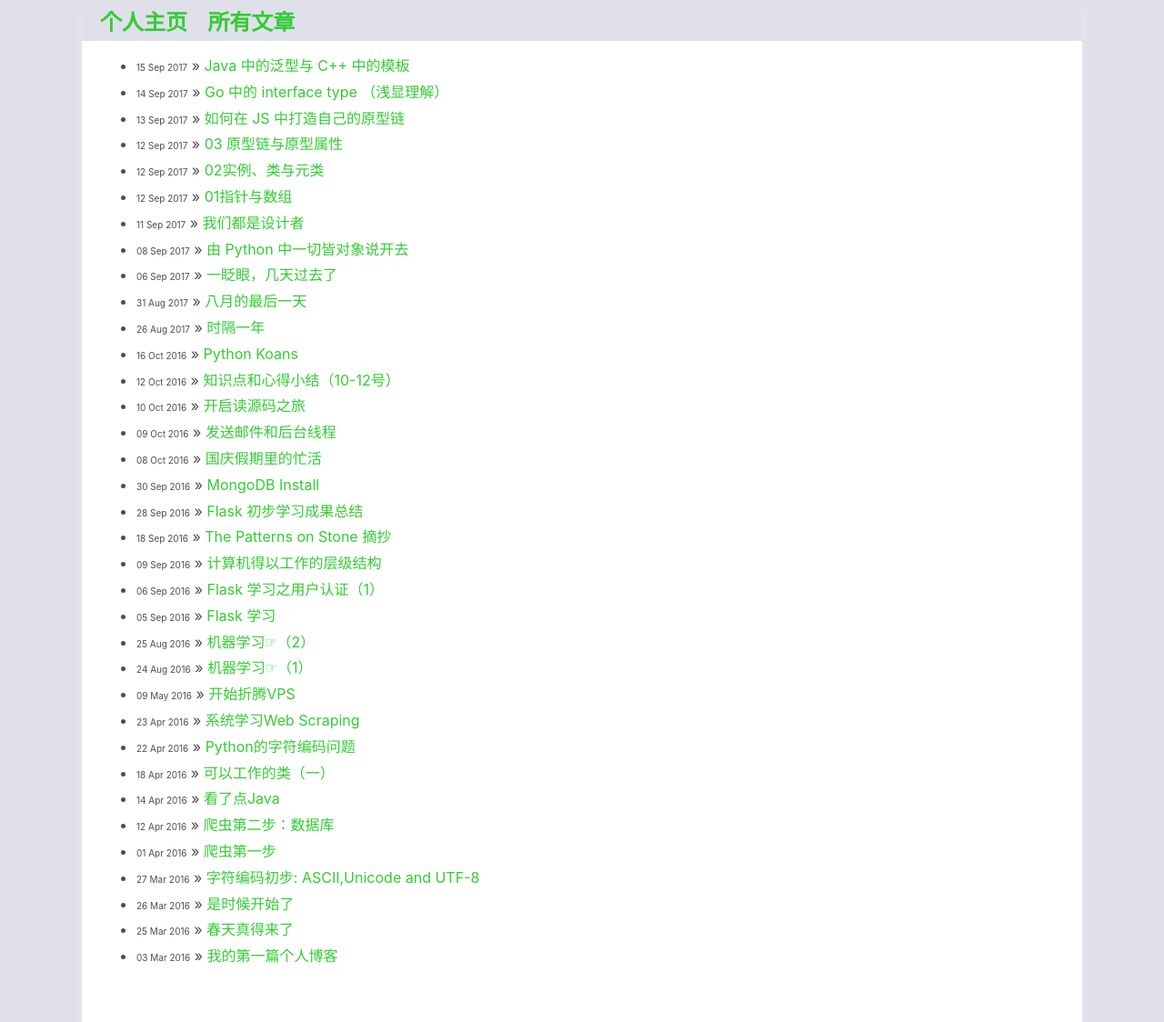
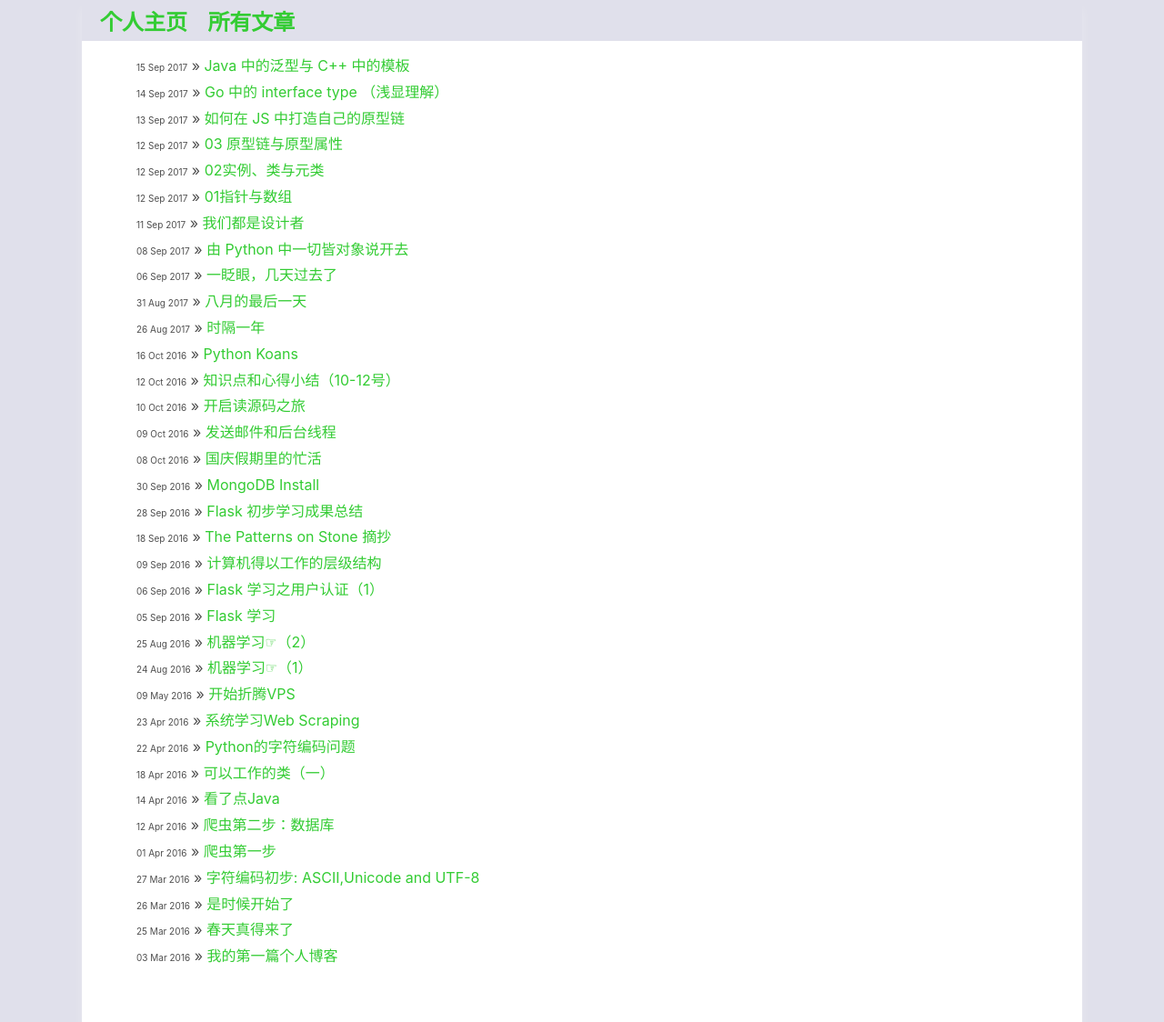
Before and after one commit to xxleyi/xxleyi.github.io, a Jekyll site: the page built from blog/index.html, in a window 1280 px wide and 1124 px high. Shown: the whole window at 91% size. Built offline with Jekyll 4.4.1, drawn with Linux system fonts in a browser that asks for light colours.

Commit message:
update the lookout.

```diff
--- a/blog/index.html
+++ b/blog/index.html
@@ -3,7 +3,7 @@ layout: post
 title: 博客列表
 ---
 
-	<ul id="posts" style="margin-left: 0px;">
+	<ul id="posts" style="list-style-type: none; margin-left: 0px;">
 	  {% for post in site.posts %}
 	    <li style="font-size: 16px;"><span style="font-size: 10px;">{{ post.date | date_to_string }}</span> » <a href="{{ post.url }}" title="{{ post.title }}">{{ post.title }}</a></li>
 	  {% endfor %}
```
